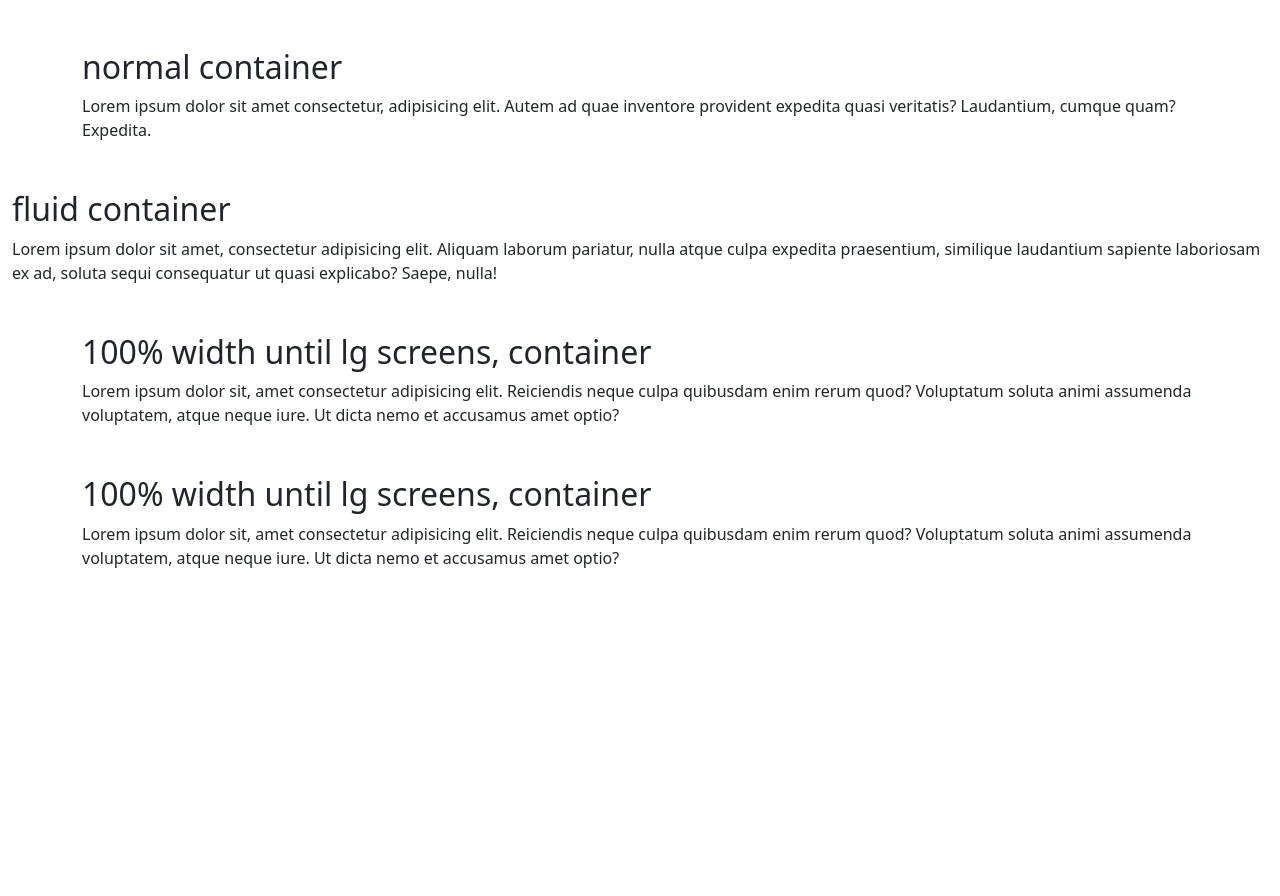
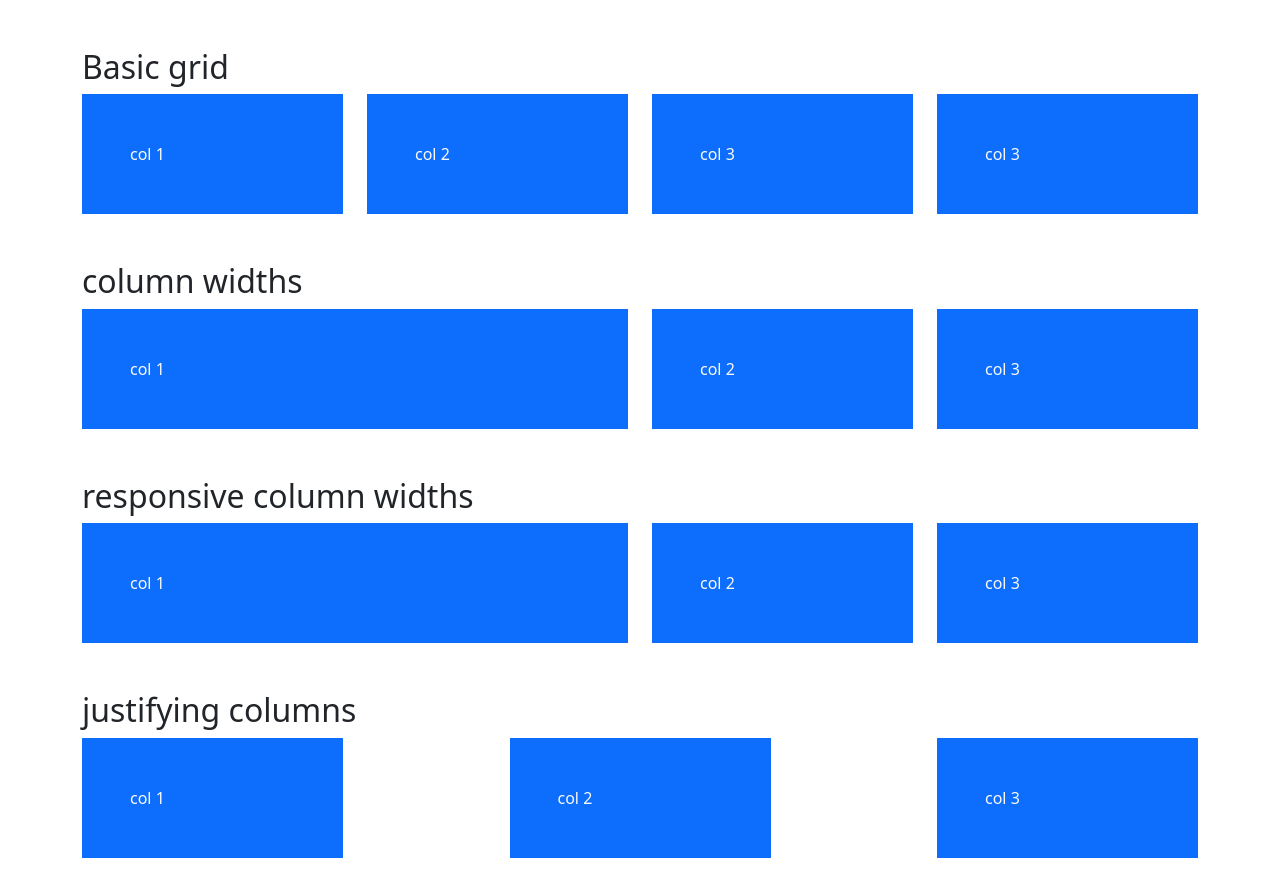
Before and after one commit to Gui37/Bootstrap, a plain HTML site: page index.html in a window 1280 px wide. Before the commit the page ends 800 px from the top, so only its background shows below. Drawn offline with nearby package versions, Linux system fonts and the light colour scheme.

Commit message:
Aula terminada.

```diff
--- a/index.html
+++ b/index.html
@@ -11,29 +11,69 @@
 </head>
 
 <body>
-    <!-- Containers -->
-    <div class="container my-5">
-        <h2>normal container</h2>
-        <p>Lorem ipsum dolor sit amet consectetur, adipisicing elit. Autem ad quae inventore provident expedita quasi
-            veritatis? Laudantium, cumque quam? Expedita.</p>
-    </div>
-
-    <div class="container-fluid">
-        <h2>fluid container</h2>
-        <p>Lorem ipsum dolor sit amet, consectetur adipisicing elit. Aliquam laborum pariatur, nulla atque culpa
-            expedita praesentium, similique laudantium sapiente laboriosam ex ad, soluta sequi consequatur ut quasi
-            explicabo? Saepe, nulla!</p>
+    <div class="container-lg my-5">
+        <h2>Basic grid
+        </h2>
+        <div class="row">
+                <div class="col">
+                    <div class="p-5 bg-primary text-light">col 1</div>
+                </div>
+                <div class="col">
+                    <div class="p-5 bg-primary text-light">col 2</div>
+                </div>
+                <div class="col">
+                    <div class="p-5 bg-primary text-light">col 3</div>
+                </div>
+                <div class="col">
+                    <div class="p-5 bg-primary text-light">col 3</div>
+                </div>
+        </div>
     </div>
 
     <div class="container-lg my-5">
-        <h2>100% width until lg screens, container</h2>
-        <p>Lorem ipsum dolor sit, amet consectetur adipisicing elit. Reiciendis neque culpa quibusdam enim rerum quod?
-            Voluptatum soluta animi assumenda voluptatem, atque neque iure. Ut dicta nemo et accusamus amet optio?</p>
+        <h2>column widths
+        </h2>
+        <div class="row">
+            <div class="col-6">
+                <div class="p-5 bg-primary text-light">col 1</div>
+            </div>
+            <div class="col-3">
+                <div class="p-5 bg-primary text-light">col 2</div>
+            </div>
+            <div class="col-3">
+                <div class="p-5 bg-primary text-light">col 3</div>
+            </div>
     </div>
-    <div class="container-xl my-5">
-        <h2>100% width until lg screens, container</h2>
-        <p>Lorem ipsum dolor sit, amet consectetur adipisicing elit. Reiciendis neque culpa quibusdam enim rerum quod?
-            Voluptatum soluta animi assumenda voluptatem, atque neque iure. Ut dicta nemo et accusamus amet optio?</p>
+    </div>
+    <div class="container-lg my-5">
+        <h2>responsive column widths
+        </h2>
+        <div class="row">
+            <div class="col-sm-4 col-lg-6">
+                <div class="p-5 bg-primary text-light">col 1</div>
+            </div>
+            <div class="col-sm-4 col-lg-3">
+                <div class="p-5 bg-primary text-light">col 2</div>
+            </div>
+            <div class="col-sm-4 col-lg-3">
+                <div class="p-5 bg-primary text-light">col 3</div>
+            </div>
+    </div>
+    </div>
+    <div class="container-lg my-5">
+        <h2>justifying columns
+        </h2>
+        <div class="row justify-content-between">
+            <div class="col-md-3">
+                <div class="p-5 bg-primary text-light">col 1</div>
+                </div>
+            <div class="col-md-3">
+                <div class="p-5 bg-primary text-light">col 2</div>
+            </div>
+            <div class="col-md-3">
+                <div class="p-5 bg-primary text-light">col 3</div>
+        </div>
+    </div>
     </div>
 
 
```
